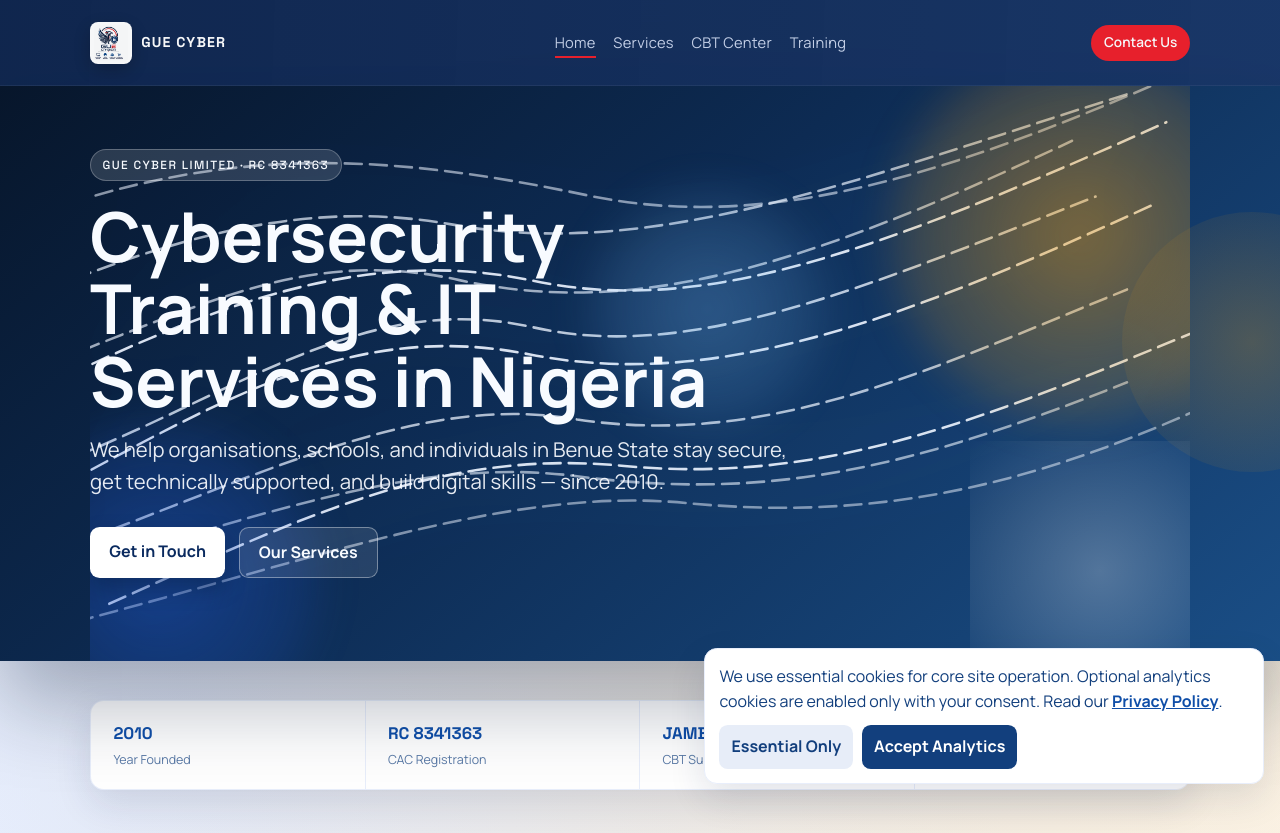
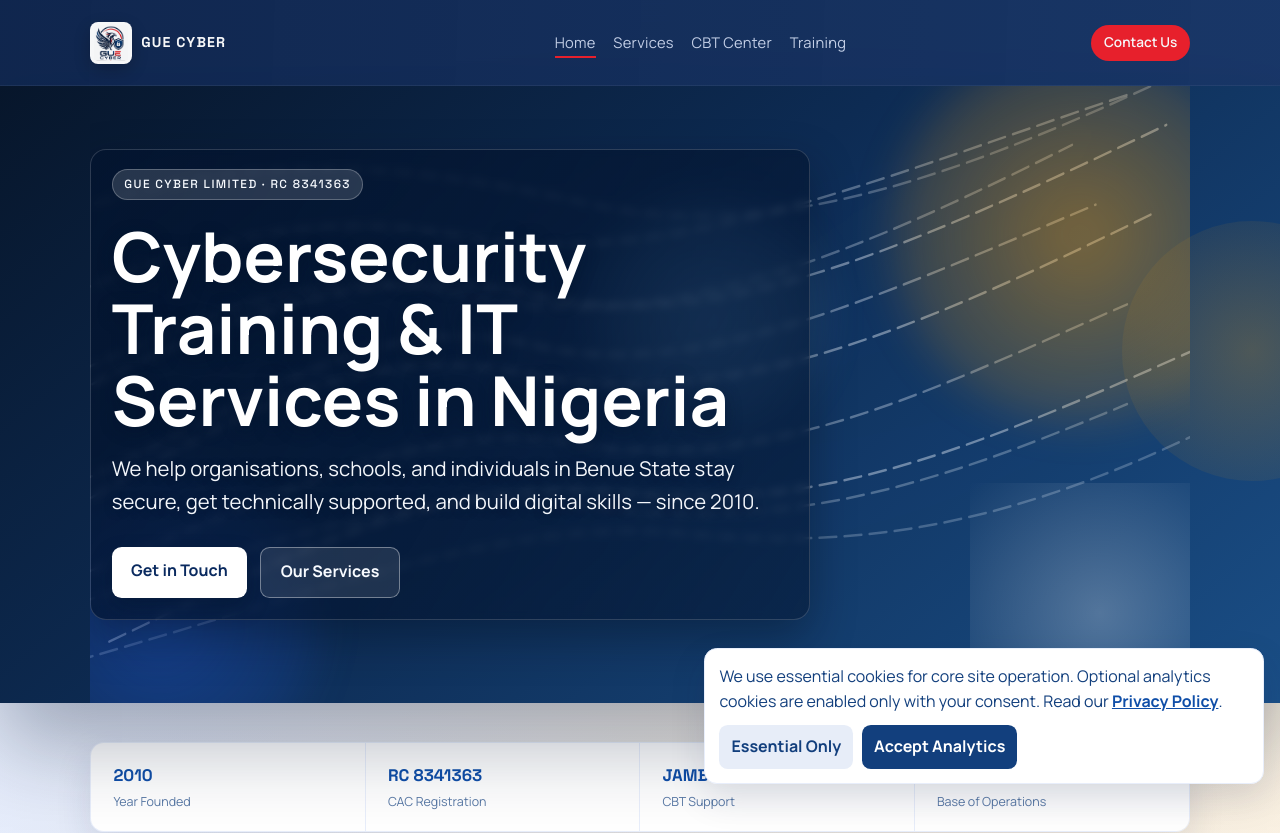
Before and after one commit to GUE-GROUP-LIMITED/guecyberNg, a React (Vite) app: page / in a window 1280 px wide. Shown: the top 833 px of the page. Built offline with nearby package versions, Linux system fonts and the light colour scheme; no server answers.

Commit message:
Improve hero text readability and contrast

```diff
--- a/src/styles.css
+++ b/src/styles.css
@@ -206,15 +206,15 @@
     inset: 0;
     width: 100%;
     height: 100%;
-    opacity: 0.96;
+    opacity: 0.58;
     pointer-events: none;
     filter: drop-shadow(0 0 32px rgba(97, 165, 255, 0.45));
 }
 
 .hero-paths-svg path {
     fill: none;
-    stroke: rgba(236, 244, 255, 0.95);
-    stroke-width: 2.8;
+    stroke: rgba(236, 244, 255, 0.72);
+    stroke-width: 2.5;
     stroke-linecap: round;
     stroke-dasharray: 22 10;
     animation: path-flow 9s linear infinite;
@@ -301,7 +301,13 @@
 
 .hero-paths-content {
     position: relative;
-    z-index: 1;
+    z-index: 2;
+    padding: 1.15rem 1.3rem 1.35rem;
+    border-radius: 1rem;
+    background: linear-gradient(120deg, rgba(3, 20, 47, 0.8), rgba(3, 20, 47, 0.52));
+    border: 1px solid rgba(255, 255, 255, 0.16);
+    box-shadow: 0 18px 44px rgba(2, 12, 29, 0.38);
+    backdrop-filter: blur(4px);
 }
 
 .hero-content {
@@ -327,12 +333,15 @@
     line-height: 1.05;
     margin-bottom: 1rem;
     text-wrap: balance;
+    color: #ffffff;
+    text-shadow: 0 4px 16px rgba(3, 16, 39, 0.48);
 }
 
 .hero-subtitle {
     font-size: clamp(1.03rem, 1.65vw, 1.27rem);
-    color: rgba(248, 251, 255, 0.92);
+    color: rgba(248, 251, 255, 0.98);
     margin-bottom: 1.85rem;
+    text-shadow: 0 2px 10px rgba(3, 16, 39, 0.42);
 }
 
 .hero-actions {
@@ -885,6 +894,10 @@
         width: 100%;
     }
 
+    .hero-paths-content {
+        padding: 0.9rem 0.95rem 1.15rem;
+    }
+
     .btn {
         width: 100%;
         text-align: center;
```
Also changed, not shown: public/guecyber .png.
